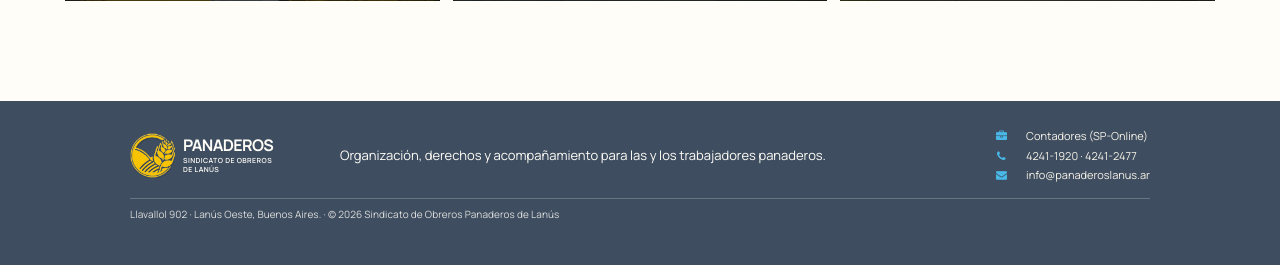
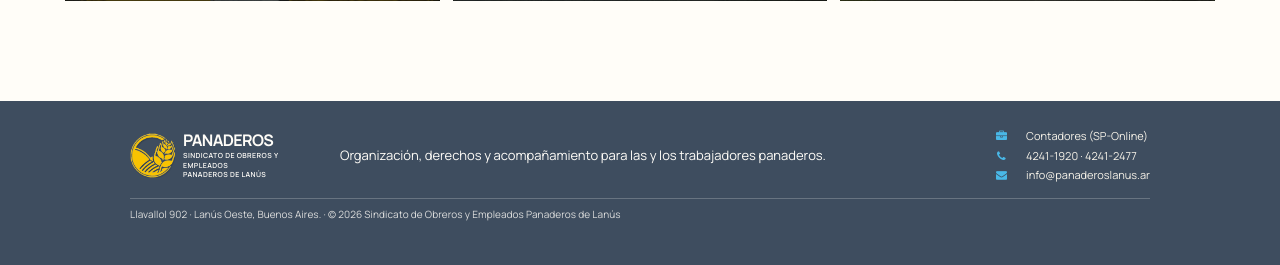
Before and after one commit to ema14bdt/panaderos, a PHP site: page /instalaciones.php in a window 1280 px wide. Shown: the part 1183-1448 px from the top of the page. Run offline with PHP 8.4, Linux system fonts and the light colour scheme.

Commit message:
chore: update union name to Sindicato de Obreros y Empleados Panaderos

```diff
--- a/footer.php
+++ b/footer.php
@@ -8,11 +8,11 @@ $footer_phone = preg_replace('/[^0-9+]/', '', $site_content['phone']);
         <div class="container site-footer__inner">
             <a class="site-footer__brand" href="<?php echo $site_base; ?>index.php">
                 <img src="<?php echo $site_base; ?>images/logoH.png" alt="">
-                <span><strong>Panaderos</strong><small>Sindicato de Obreros<br>de Lanús</small></span>
+                <span><strong>Panaderos</strong><small>Sindicato de Obreros y Empleados<br>Panaderos de Lanús</small></span>
             </a>
             <p class="site-footer__message">Organización, derechos y acompañamiento para las y los trabajadores panaderos.</p>
             <div class="site-footer__contact"><a href="<?php echo site_escape($site_content['register_url']); ?>" target="_blank" rel="noopener noreferrer"><i class="fa fa-briefcase" aria-hidden="true"></i> Contadores (SP-Online)</a><a href="tel:<?php echo site_escape($footer_phone); ?>"><i class="fa fa-phone" aria-hidden="true"></i> <?php echo site_escape($site_content['phone_label']); ?></a><a href="mailto:<?php echo site_escape($site_content['email']); ?>"><i class="fa fa-envelope" aria-hidden="true"></i> <?php echo site_escape($site_content['email']); ?></a></div>
-            <span class="site-footer__legal"><?php echo site_escape($site_content['address']); ?> · © <?php echo date('Y'); ?> Sindicato de Obreros Panaderos de Lanús</span>
+            <span class="site-footer__legal"><?php echo site_escape($site_content['address']); ?> · © <?php echo date('Y'); ?> Sindicato de Obreros y Empleados Panaderos de Lanús</span>
         </div>
     </div>
 </footer>
--- a/index.php
+++ b/index.php
@@ -7,9 +7,9 @@ $home_content = site_content('home', site_home_defaults());
 <head>
     <meta charset="utf-8">
     <meta name="viewport" content="width=device-width, initial-scale=1.0">
-    <meta name="description" content="Sindicato de Obreros Panaderos de Lanús: derechos, beneficios, servicios e información para trabajadores del sector.">
+    <meta name="description" content="Sindicato de Obreros y Empleados Panaderos de Lanús: derechos, beneficios, servicios e información para trabajadores del sector.">
     <meta name="theme-color" content="#3e4d5f">
-    <title>Panaderos de Lanús | Sindicato de Obreros Panaderos</title>
+    <title>Panaderos de Lanús | Sindicato de Obreros y Empleados Panaderos</title>
     <link rel="preconnect" href="https://fonts.googleapis.com">
     <link rel="preconnect" href="https://fonts.gstatic.com" crossorigin>
     <link href="https://fonts.googleapis.com/css2?family=Manrope:wght@400;500;600;700&display=block" rel="stylesheet">
--- a/instalaciones.php
+++ b/instalaciones.php
@@ -13,7 +13,7 @@ require_once 'page-header.php';
         <div class="facility-grid">
             <?php foreach ($content['items'] as $index => $item) {
                 $imgPath = isset($item['image']) ? $item['image'] : '';
-                $itemTitle = isset($item['title']) && trim($item['title']) !== '' ? $item['title'] : 'Instalaciones del Sindicato de Obreros Panaderos de Lanús';
+                $itemTitle = isset($item['title']) && trim($item['title']) !== '' ? $item['title'] : 'Instalaciones del Sindicato de Obreros y Empleados Panaderos de Lanús';
             ?>
             <a href="<?php echo site_escape($imgPath); ?>" target="_blank" class="facility-item" rel="noopener noreferrer">
                 <img src="<?php echo site_escape($imgPath); ?>" alt="<?php echo site_escape($itemTitle); ?>">
--- a/menu.php
+++ b/menu.php
@@ -24,7 +24,7 @@ $isNovedades = ($currentScript === 'novedades.php' || strpos($currentUri, '/nove
                 </button>
                 <a class="site-brand" href="<?php echo $site_base; ?>index.php" aria-label="Panaderos de Lanús, inicio">
                     <img src="<?php echo $site_base; ?>images/logoH.png" alt="">
-                    <span class="site-brand__copy"><strong>Panaderos</strong><small>Sindicato de Obreros Panaderos<br>de Lanús</small></span>
+                    <span class="site-brand__copy"><strong>Panaderos</strong><small>Sindicato de Obreros y Empleados<br>Panaderos de Lanús</small></span>
                 </a>
             </div>
             <div id="site-navigation" class="collapse navbar-collapse">
--- a/novedades/ni-una-menos/index.php
+++ b/novedades/ni-una-menos/index.php
@@ -6,7 +6,7 @@ $page_intro = 'Una movilización contra los femicidios y la violencia de género
 $photos = array('01.jpg', '02.jpg', '03.jpg', '04.jpg', '05.jpg', '06.jpg', '07.jpg', '08.jpg', '09.jpg', '10.jpg', '11.jpg', '12.jpg', '13.jpg', '14.jpg', '15.jpg', '16.jpg', '17.jpg', '18.jpg');
 require_once('../../page-header.php');
 ?>
-<section class="page-content archive-story"><div class="container"><p class="archive-story__text">El Sindicato de Obreros Panaderos de Lanús participó de la movilización bajo la consigna #NiUnaMenos, junto a organizaciones sociales, referentes y trabajadores, para acompañar el reclamo contra la violencia de género.</p><div class="facility-grid facility-grid--story"><?php foreach ($photos as $index => $image) { ?><a href="fotos/<?php echo $image; ?>" target="_blank" class="facility-item" data-caption="Movilización Ni Una Menos"><img src="fotos/<?php echo $image; ?>" alt="Movilización Ni Una Menos"><span class="image-zoom-hint facility-item__zoom-hint" title="Ampliar imagen" aria-hidden="true"><i class="fa fa-search-plus"></i></span></a><?php } ?></div><a class="text-link" href="../../novedades.php"><i class="fa fa-arrow-left" aria-hidden="true"></i> Volver al archivo</a></div></section>
+<section class="page-content archive-story"><div class="container"><p class="archive-story__text">El Sindicato de Obreros y Empleados Panaderos de Lanús participó de la movilización bajo la consigna #NiUnaMenos, junto a organizaciones sociales, referentes y trabajadores, para acompañar el reclamo contra la violencia de género.</p><div class="facility-grid facility-grid--story"><?php foreach ($photos as $index => $image) { ?><a href="fotos/<?php echo $image; ?>" target="_blank" class="facility-item" data-caption="Movilización Ni Una Menos"><img src="fotos/<?php echo $image; ?>" alt="Movilización Ni Una Menos"><span class="image-zoom-hint facility-item__zoom-hint" title="Ampliar imagen" aria-hidden="true"><i class="fa fa-search-plus"></i></span></a><?php } ?></div><a class="text-link" href="../../novedades.php"><i class="fa fa-arrow-left" aria-hidden="true"></i> Volver al archivo</a></div></section>
 <?php require_once('../../footer.php'); ?>
 <script src="../../js/jquery.js"></script><script src="../../js/bootstrap.min.js"></script><script src="../../js/main.js"></script>
 </body></html>
--- a/page-header.php
+++ b/page-header.php
@@ -1,6 +1,6 @@
 <?php
 $page_title = isset($page_title) ? $page_title : 'Panaderos de Lanús';
-$page_label = isset($page_label) ? $page_label : 'Sindicato de Obreros Panaderos de Lanús';
+$page_label = isset($page_label) ? $page_label : 'Sindicato de Obreros y Empleados Panaderos de Lanús';
 $page_intro = isset($page_intro) ? $page_intro : '';
 $site_base = isset($site_base) ? $site_base : '';
 ?>
@@ -9,7 +9,7 @@ $site_base = isset($site_base) ? $site_base : '';
 <head>
     <meta charset="utf-8">
     <meta name="viewport" content="width=device-width, initial-scale=1.0">
-    <meta name="description" content="<?php echo htmlspecialchars($page_title, ENT_QUOTES, 'UTF-8'); ?> | Sindicato de Obreros Panaderos de Lanús">
+    <meta name="description" content="<?php echo htmlspecialchars($page_title, ENT_QUOTES, 'UTF-8'); ?> | Sindicato de Obreros y Empleados Panaderos de Lanús">
     <meta name="theme-color" content="#3e4d5f">
     <title><?php echo htmlspecialchars($page_title, ENT_QUOTES, 'UTF-8'); ?> | Panaderos de Lanús</title>
     <link rel="preconnect" href="https://fonts.googleapis.com">
--- a/private-content/seeds/home.json
+++ b/private-content/seeds/home.json
@@ -23,7 +23,7 @@
     "featured_news_enabled": true,
     "featured_news_badge": "En desarrollo · Próximo lanzamiento",
     "featured_news_title": "Una nueva aplicación móvil al servicio de las y los trabajadores panaderos",
-    "featured_news_description": "Estamos desarrollando la aplicación oficial del Sindicato de Obreros Panaderos de Lanús para acompañarte en tu día a día.\n\nVas a poder tener a mano tu credencial digital, consultar el listado completo de beneficios y servicios, anotarte a eventos y realizar tus gestiones de forma directa desde tu celular.",
+    "featured_news_description": "Estamos desarrollando la aplicación oficial del Sindicato de Obreros y Empleados Panaderos de Lanús para acompañarte en tu día a día.\n\nVas a poder tener a mano tu credencial digital, consultar el listado completo de beneficios y servicios, anotarte a eventos y realizar tus gestiones de forma directa desde tu celular.",
     "featured_news_link_url": "servicios.php",
     "featured_news_link_label": "Conocer beneficios vigentes",
     "featured_news_image_1": "images/novedades/app-panaderos-1.jpg",
--- a/site-content.php
+++ b/site-content.php
@@ -3,7 +3,7 @@
 function site_home_defaults()
 {
     return array(
-        'hero_eyebrow' => 'Sindicato de Obreros Panaderos de Lanús',
+        'hero_eyebrow' => 'Sindicato de Obreros y Empleados Panaderos de Lanús',
         'hero_title' => 'El trabajo panadero',
         'hero_emphasis' => 'se defiende',
         'hero_after' => 'unido.',
@@ -27,7 +27,7 @@ function site_home_defaults()
         'featured_news_enabled' => true,
         'featured_news_badge' => 'En desarrollo · Próximo lanzamiento',
         'featured_news_title' => 'Una nueva aplicación móvil al servicio de las y los trabajadores panaderos',
-        'featured_news_description' => "Estamos desarrollando la aplicación oficial del Sindicato de Obreros Panaderos de Lanús para acompañarte en tu día a día.\n\nVas a poder tener a mano tu credencial digital, consultar el listado completo de beneficios y servicios, anotarte a eventos y realizar tus gestiones de forma directa desde tu celular.",
+        'featured_news_description' => "Estamos desarrollando la aplicación oficial del Sindicato de Obreros y Empleados Panaderos de Lanús para acompañarte en tu día a día.\n\nVas a poder tener a mano tu credencial digital, consultar el listado completo de beneficios y servicios, anotarte a eventos y realizar tus gestiones de forma directa desde tu celular.",
         'featured_news_link_url' => 'servicios.php',
         'featured_news_link_label' => 'Conocer beneficios vigentes',
         'featured_news_image_1' => 'images/novedades/app-panaderos-1.jpg',
--- a/slider-home.php
+++ b/slider-home.php
@@ -1 +1 @@
-<div class="legacy-banner"><p class="eyebrow">Sindicato de Obreros Panaderos de Lanús</p><h2>El trabajo panadero<br><em>se defiende</em> unido.</h2></div>
+<div class="legacy-banner"><p class="eyebrow">Sindicato de Obreros y Empleados Panaderos de Lanús</p><h2>El trabajo panadero<br><em>se defiende</em> unido.</h2></div>
--- a/slider-interior.php
+++ b/slider-interior.php
@@ -1 +1 @@
-<?php $site_base = isset($site_base) ? $site_base : ''; ?><section class="legacy-banner legacy-banner--interior"><div class="container"><p class="eyebrow">Sindicato de Obreros Panaderos de Lanús</p><h2>Organización, derechos<br>y comunidad.</h2></div></section>
+<?php $site_base = isset($site_base) ? $site_base : ''; ?><section class="legacy-banner legacy-banner--interior"><div class="container"><p class="eyebrow">Sindicato de Obreros y Empleados Panaderos de Lanús</p><h2>Organización, derechos<br>y comunidad.</h2></div></section>
--- a/tools/test-suite.php
+++ b/tools/test-suite.php
@@ -187,7 +187,7 @@ try {
 // 3. Escritura atómica y respaldos
 echo "\n3. Validando escritura atómica, locking y generación de backups:\n";
 $testKey = 'test_time_' . time();
-$home['hero_eyebrow'] = 'Sindicato de Obreros Panaderos de Lanús';
+$home['hero_eyebrow'] = 'Sindicato de Obreros y Empleados Panaderos de Lanús';
 $backupDir = ADMIN_CONTENT_DIR . '/backups';
 $initialBackups = glob($backupDir . '/*.json');
 $countBefore = is_array($initialBackups) ? count($initialBackups) : 0;
```
